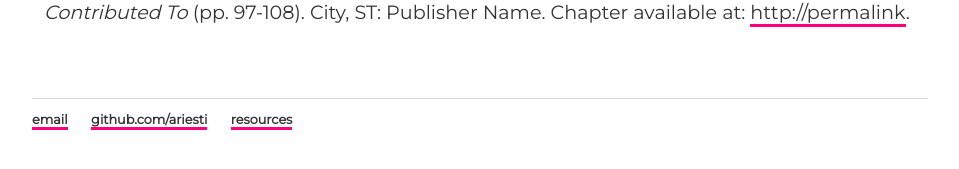
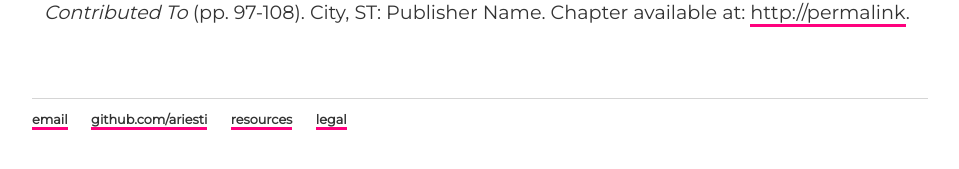
Before and after one commit to ariesti/ariesti.github.io, a Jekyll site: the page built from cv/index.html, in a window 1280 px wide. Shown: the part 457-626 px from the top of the page, without its empty margins (160-1119 px from the left). Built offline with Jekyll 4.4.1, drawn with Linux system fonts in a browser that asks for light colours.

Commit message:
Added another link for legal information

```diff
--- a/_layouts/default.html
+++ b/_layouts/default.html
@@ -32,6 +32,7 @@
 	        		<li><a href="mailto:lovelliariesti@gmail.com">email</a></li>
 	        		<li><a href="https://github.com/ariesti">github.com/ariesti</a></li>
 				<li><a href="https://ariesti.github.io/resources" class="pinklink">resources</a></li>
+				<li><a href="https://ariesti.github.io/legal" class="pinklink">legal</a></li>
 
 				</ul>
 			</footer>
```
